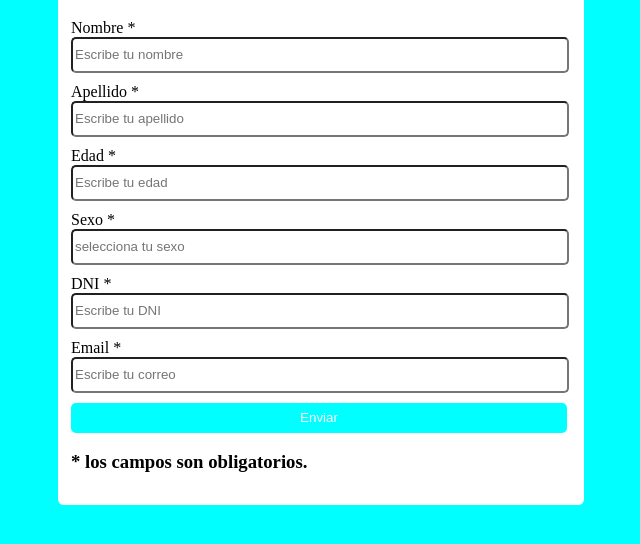
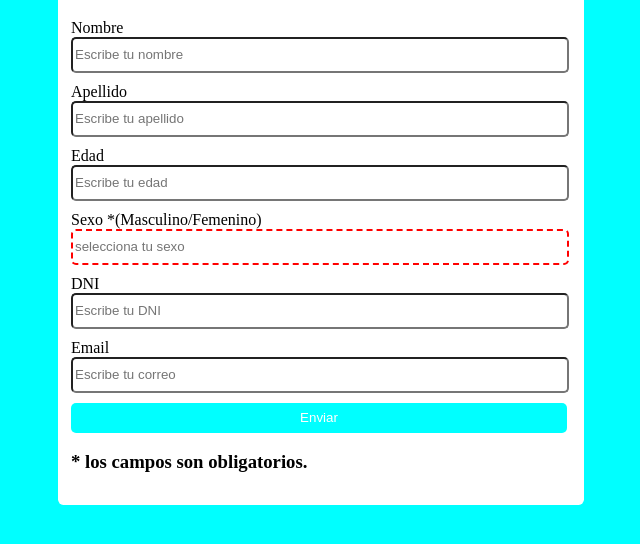
Before and after one commit to christianTordoya03/semana03-Hackaton, a plain HTML site: page form.html in a window 1280 px wide. Shown: the part 82-626 px from the top of the page, without its empty margins (319-959 px from the left). Drawn offline with Linux system fonts and the light colour scheme.

Commit message:
Finalizando ejercicio 03, incorporación de validaciones requeridas

```diff
--- a/form.css
+++ b/form.css
@@ -17,6 +17,10 @@ form input{
     margin-bottom: 10px;
 }
 
+form input:invalid {
+    border: 2px dashed red;
+  }
+
 form button{
     width: 496px;
     height: 30px;
@@ -26,6 +30,13 @@ form button{
     border: none;
 }
 
+input::-webkit-outer-spin-button,
+input::-webkit-inner-spin-button {
+  -webkit-appearance: none;
+  margin: 0;
+}
+
+
 form h1{
     color: aqua;
     text-align: center;
--- a/form.html
+++ b/form.html
@@ -10,23 +10,23 @@
 <body>
     <form action="">
         <h1>Formulario de usuario</h1>
-        <label for="name">Nombre *</label>
-        <input type="text" id="name" placeholder="Escribe tu nombre">
+        <label for="name">Nombre</label>
+        <input type="text" id="name" placeholder="Escribe tu nombre" >
 
-        <label for="apellido">Apellido *</label>
+        <label for="apellido">Apellido</label>
         <input type="text" id="apellido" placeholder="Escribe tu apellido">
 
-        <label for="edad">Edad *</label>
-        <input type="text" id="edad" placeholder="Escribe tu edad">
+        <label for="edad">Edad</label>
+        <input type="text" min="18" max="80" id="edad" placeholder="Escribe tu edad">
 
-        <label for="sexp">Sexo *</label>
-        <input type="text" id="sexo" placeholder="selecciona tu sexo">
+        <label for="sexp">Sexo *(Masculino/Femenino)</label>
+        <input type="text" minlength="8" id="sexo" placeholder="selecciona tu sexo" required pattern="[Mm]asculino|[Ff]emenino">
 
-        <label for="dni">DNI *</label>
-        <input type="text" id="dni" placeholder="Escribe tu DNI">
+        <label for="dni">DNI</label>
+        <input type="text" pattern="\d*" maxlength="7" id="dni" placeholder="Escribe tu DNI">
 
-        <label for="email">Email *</label>
-        <input type="email" id="email" placeholder="Escribe tu correo">
+        <label for="email">Email</label>
+        <input type="email" id="email" placeholder="Escribe tu correo" >
 
         <button type="submit">Enviar</button>
         <h3>* los campos son obligatorios.</h3>
```
